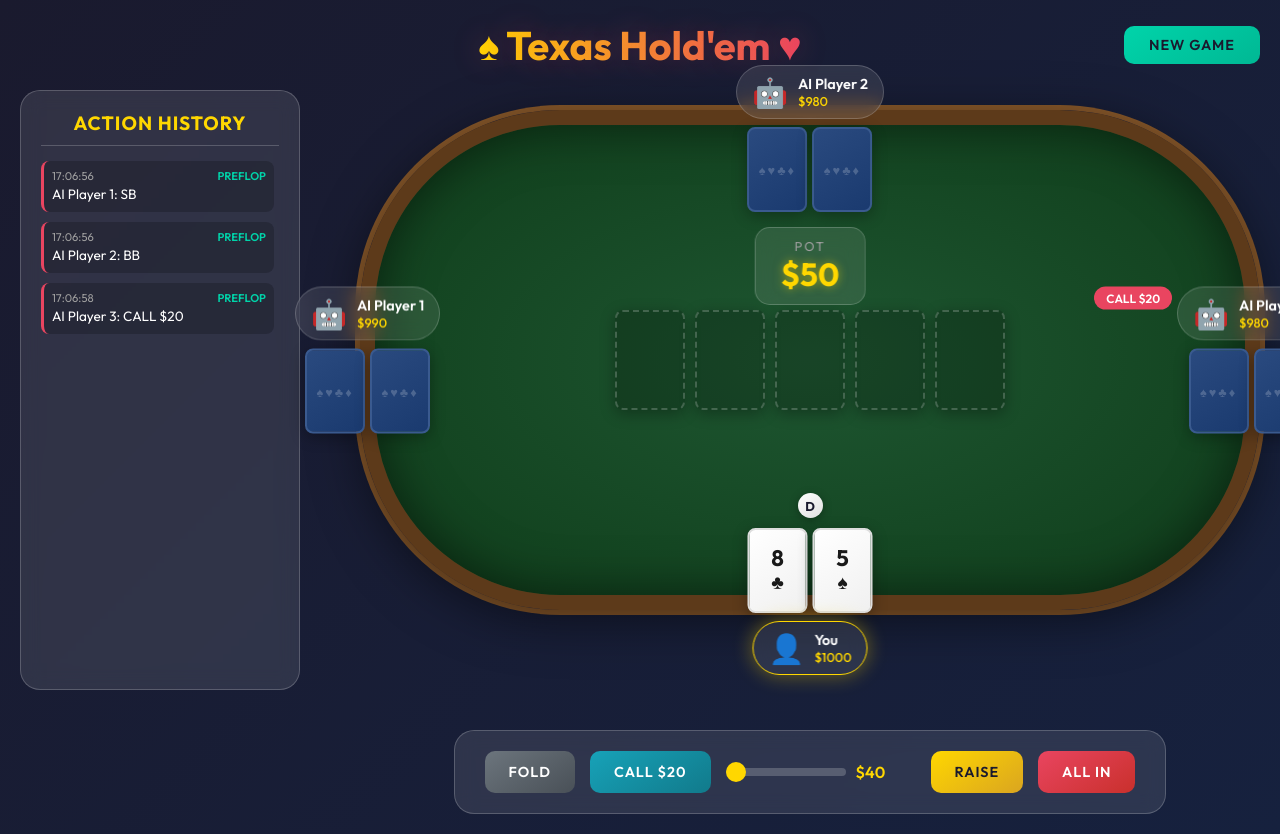
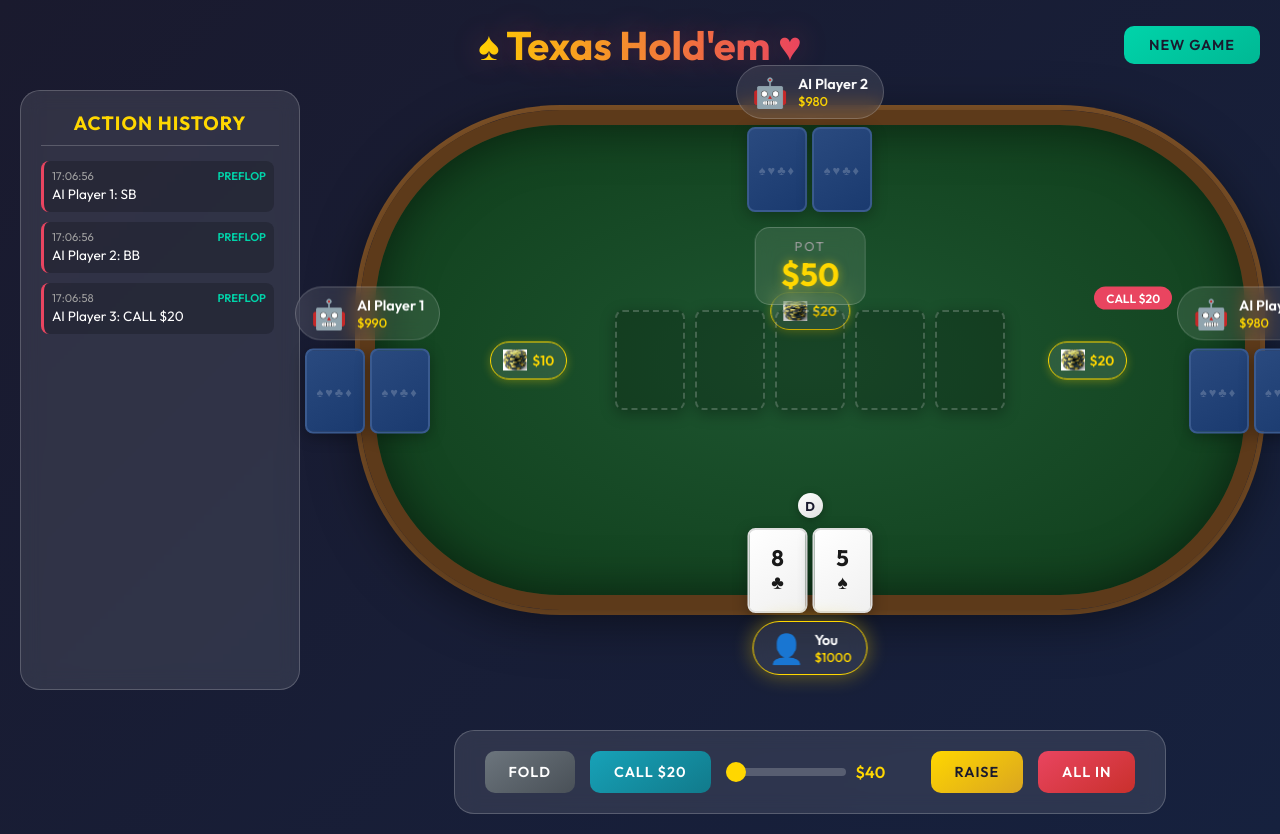
Before and after one commit to semibluff888/TaxasHoldemPoker, a plain HTML site: page index.html in a window 1280 px wide. Both pictures are taken after a click on the button "NEW GAME". Shown: the top 834 px of the page. Drawn offline with Linux system fonts and the light colour scheme.

Commit message:
feat: add visual display for player bets with new styling, images

```diff
--- a/game.js
+++ b/game.js
@@ -189,10 +189,24 @@ function updateUI() {
         dealerChip.classList.toggle('visible', gameState.dealerIndex === player.id);
 
         updatePlayerCards(player.id, true);
+        updateBetDisplay(player.id);
     }
 
     updateCommunityCards();
     updateControls();
+}
+
+function updateBetDisplay(playerId) {
+    const player = gameState.players[playerId];
+    const betDisplay = document.getElementById(`bet-${playerId}`);
+    const betAmount = betDisplay.querySelector('.bet-amount');
+
+    if (player.bet > 0) {
+        betAmount.textContent = `$${player.bet}`;
+        betDisplay.classList.add('visible');
+    } else {
+        betDisplay.classList.remove('visible');
+    }
 }
 
 function updateControls() {
@@ -580,6 +594,11 @@ function resetBets() {
     }
     gameState.currentBet = 0;
     gameState.minRaise = BIG_BLIND;
+
+    // Clear all bet displays
+    for (let i = 0; i < 4; i++) {
+        updateBetDisplay(i);
+    }
 }
 
 async function runBettingRound() {
--- a/index.html
+++ b/index.html
@@ -56,6 +56,10 @@
                         </div>
                         <div class="player-action" id="action-2"></div>
                         <div class="dealer-chip" id="dealer-2">D</div>
+                        <div class="player-bet" id="bet-2">
+                            <img src="pic/chip.png" alt="chip" class="bet-chip">
+                            <span class="bet-amount">$0</span>
+                        </div>
                     </div>
 
                     <!-- AI Player 1 on the left (user's left, clockwise from user) -->
@@ -73,6 +77,10 @@
                         </div>
                         <div class="player-action" id="action-1"></div>
                         <div class="dealer-chip" id="dealer-1">D</div>
+                        <div class="player-bet" id="bet-1">
+                            <img src="pic/chip.png" alt="chip" class="bet-chip">
+                            <span class="bet-amount">$0</span>
+                        </div>
                     </div>
 
                     <!-- AI Player 3 on the right -->
@@ -90,6 +98,10 @@
                         </div>
                         <div class="player-action" id="action-3"></div>
                         <div class="dealer-chip" id="dealer-3">D</div>
+                        <div class="player-bet" id="bet-3">
+                            <img src="pic/chip.png" alt="chip" class="bet-chip">
+                            <span class="bet-amount">$0</span>
+                        </div>
                     </div>
 
                     <!-- Community Cards -->
@@ -116,6 +128,10 @@
                         </div>
                         <div class="player-action" id="action-0"></div>
                         <div class="dealer-chip" id="dealer-0">D</div>
+                        <div class="player-bet" id="bet-0">
+                            <img src="pic/chip.png" alt="chip" class="bet-chip">
+                            <span class="bet-amount">$0</span>
+                        </div>
                     </div>
                 </div>
 
--- a/styles.css
+++ b/styles.css
@@ -360,6 +360,70 @@ body {
     opacity: 1;
 }
 
+/* ===== Player Bet Display ===== */
+.player-bet {
+    position: absolute;
+    display: flex;
+    align-items: center;
+    gap: 5px;
+    background: var(--glass-bg);
+    backdrop-filter: blur(10px);
+    border: 1px solid var(--accent-gold);
+    border-radius: 20px;
+    padding: 6px 12px;
+    font-size: 0.85rem;
+    font-weight: 600;
+    color: var(--accent-gold);
+    box-shadow: 0 2px 10px rgba(255, 215, 0, 0.3);
+    opacity: 0;
+    visibility: hidden;
+    transition: all 0.3s ease;
+}
+
+.player-bet.visible {
+    opacity: 1;
+    visibility: visible;
+}
+
+.bet-chip {
+    width: 24px;
+    height: 24px;
+    object-fit: contain;
+}
+
+.bet-amount {
+    white-space: nowrap;
+}
+
+/* Position bet displays between player and table center */
+.player-top .player-bet {
+    top: 100%;
+    left: 50%;
+    transform: translateX(-50%);
+    margin-top: 80px;
+}
+
+.player-bottom .player-bet {
+    bottom: 100%;
+    left: 50%;
+    transform: translateX(-50%);
+    margin-bottom: 50px;
+}
+
+.player-left .player-bet {
+    left: 100%;
+    top: 50%;
+    transform: translateY(-50%);
+    margin-left: 50px;
+}
+
+.player-right .player-bet {
+    right: 100%;
+    top: 50%;
+    transform: translateY(-50%);
+    margin-right: 50px;
+}
+
 /* ===== Controls ===== */
 .controls {
     display: flex;
```
Also changed, not shown: pic/chip.png (added).
